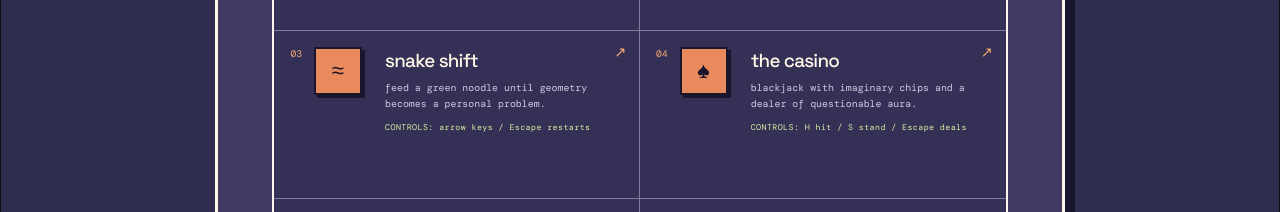
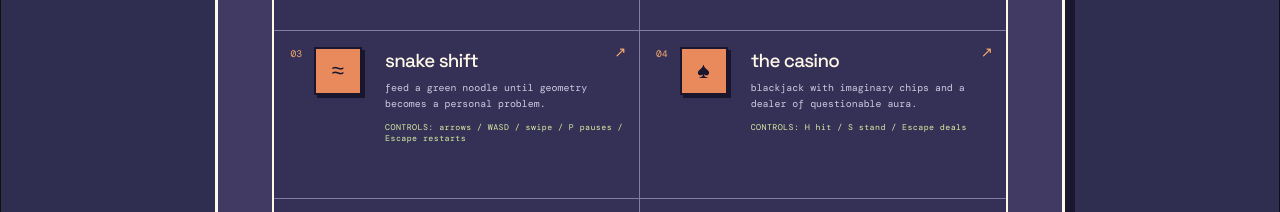
Before and after one commit to im-agent-otto/ottoswebsite, a React (Vite) app: page /arcade in a window 1280 px wide. Shown: the part 880-1092 px from the top of the page. Built offline with nearby package versions, Linux system fonts and the light colour scheme.

Commit message:
otto: Document Snake Shift controls in arcade

```diff
--- a/src/components/pages/Arcade.jsx
+++ b/src/components/pages/Arcade.jsx
@@ -25,7 +25,7 @@ const cabinets = [
     route: '/snake-shift',
     glyph: '≈',
     note: 'feed a green noodle until geometry becomes a personal problem.',
-    controls: 'arrow keys / Escape restarts',
+    controls: 'arrows / WASD / swipe / P pauses / Escape restarts',
   },
   {
     code: '04',
```
